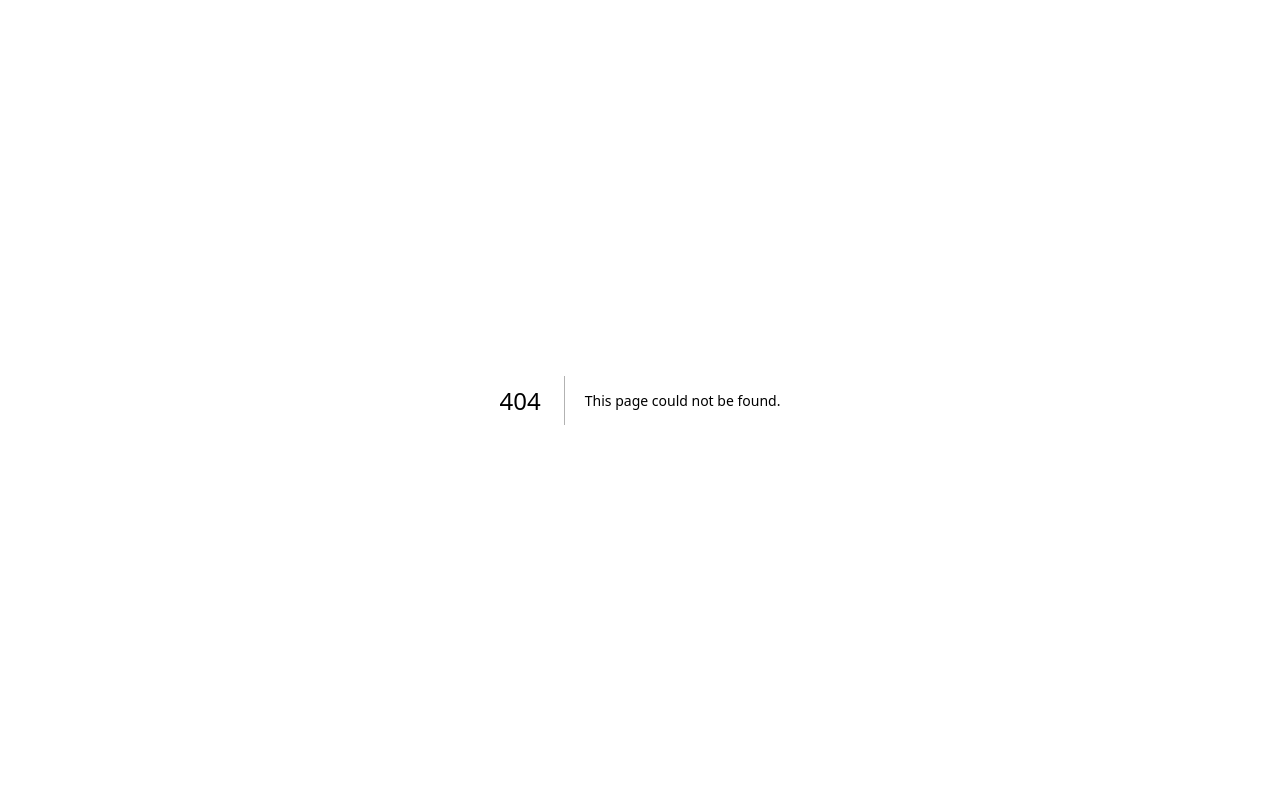
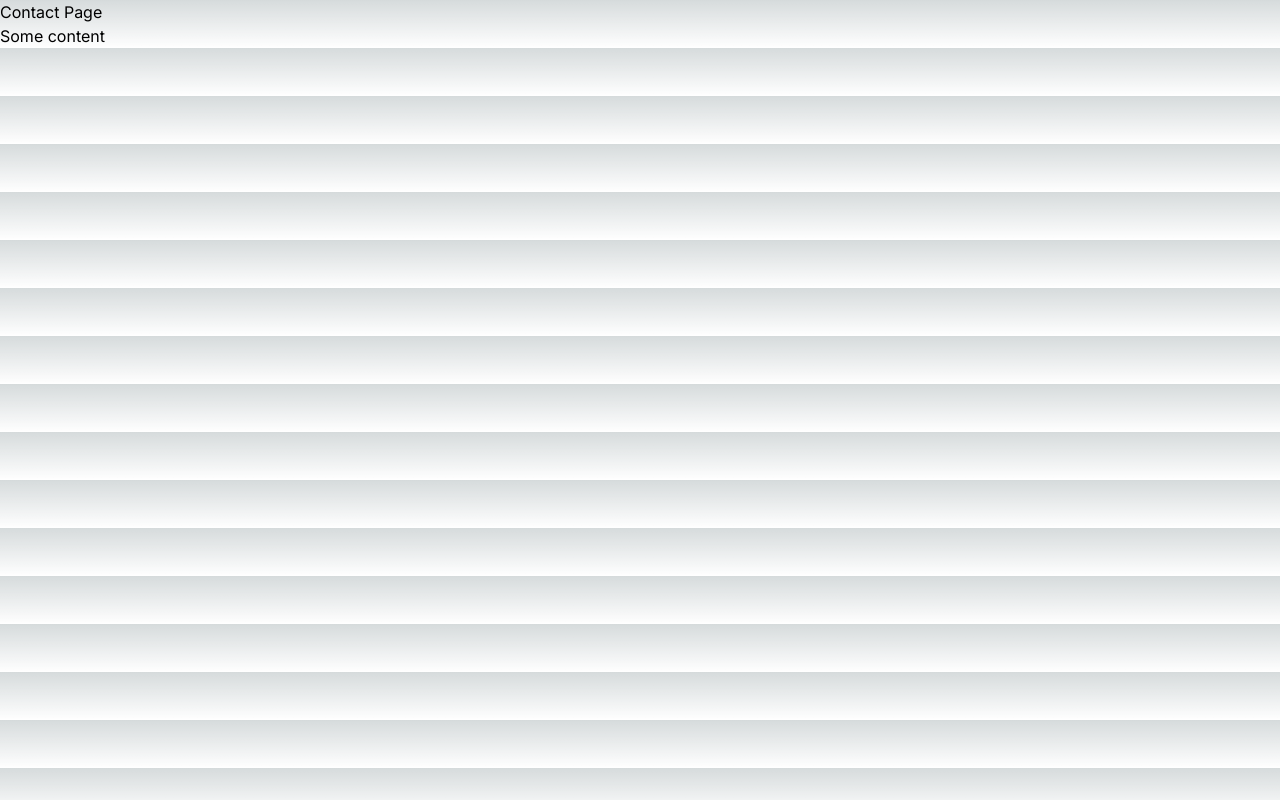
Before and after one commit to MohamedTaherMaalej/my-portfolio, a Next.js app: page /connect in a window 1280 px wide. Before the commit this address had no page. Built offline with nearby package versions, Linux system fonts and the light colour scheme.

Commit message:
feat: Add Pages structure

```diff
--- /dev/null
+++ b/app/connect/page.jsx
@@ -0,0 +1,8 @@
+export default function ContactPage() {
+  return (
+    <div>
+      <h1>Contact Page</h1>
+      <p>Some content</p>
+    </div>
+  );
+}
--- /dev/null
+++ b/app/home/page.jsx
@@ -0,0 +1,8 @@
+export default function Home() {
+  return (
+    <div>
+      <h1>Home Page</h1>
+      <p>Some content</p>
+    </div>
+  );
+}
--- /dev/null
+++ b/app/projects/page.jsx
@@ -0,0 +1,8 @@
+export default function ProjectsPage() {
+  return (
+    <div>
+      <h1>Projects Page</h1>
+      <p>Some content</p>
+    </div>
+  );
+}
--- /dev/null
+++ b/app/skills/page.jsx
@@ -0,0 +1,8 @@
+export default function SkillsPage() {
+  return (
+    <div>
+      <h1>Skills Page</h1>
+      <p>Some content</p>
+    </div>
+  );
+}
--- /dev/null
+++ b/app/work/page.jsx
@@ -0,0 +1,8 @@
+export default function WorkPage() {
+  return (
+    <div>
+      <h1>Work Page</h1>
+      <p>Some content</p>
+    </div>
+  );
+}
--- a/components/home/index.jsx
+++ b/components/home/index.jsx
@@ -0,0 +1,3 @@
+export default function Home() {
+  return <h1>Home Page</h1>;
+}
--- /dev/null
+++ b/components/index.jsx
@@ -0,0 +1,4 @@
+import {HomePage} from './home';
+
+
+export { HomePage};
```
